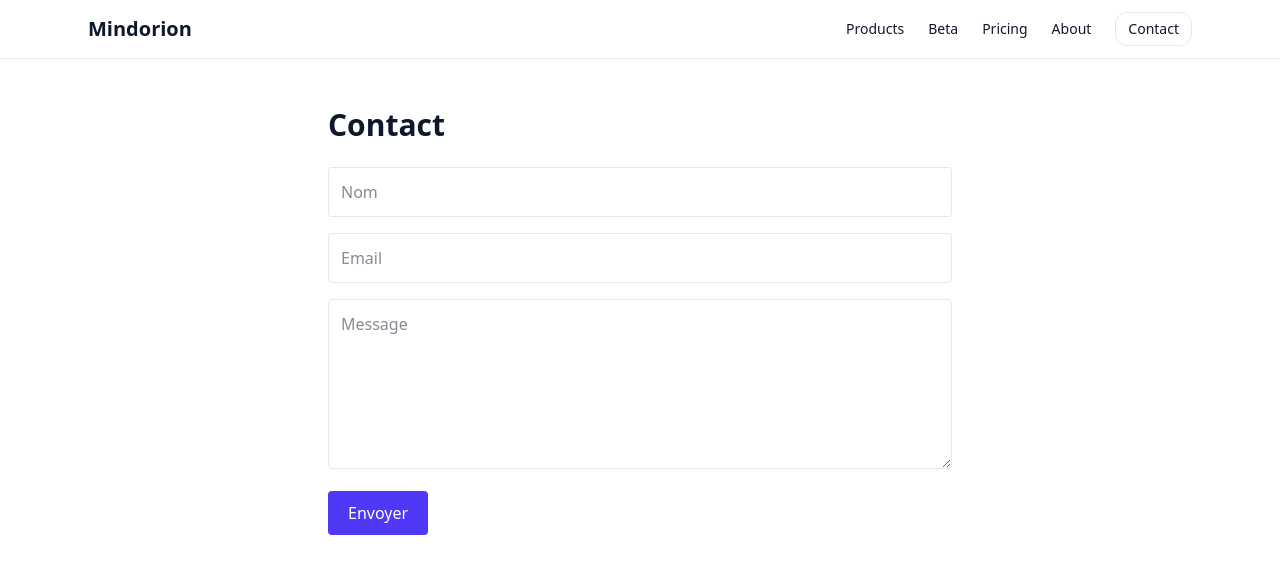
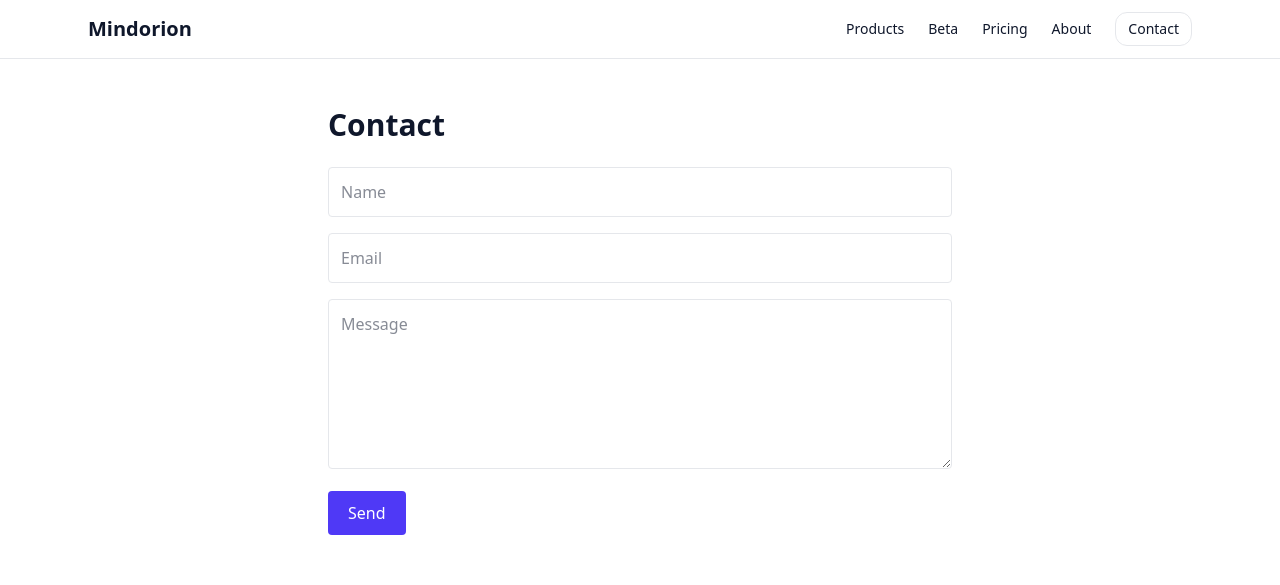
Before and after one commit to Docsafecompany/nextjs-enterprise-mindorion, a Next.js app: page /contact in a window 1280 px wide. Shown: the top 585 px of the page. Built offline with nearby package versions, Linux system fonts and the light colour scheme.

Commit message:
Update page.tsx

```diff
--- a/app/contact/page.tsx
+++ b/app/contact/page.tsx
@@ -2,13 +2,13 @@ export default function ContactPage() {
   return (
     <div className="mx-auto max-w-2xl px-6 py-12">
       <h1 className="text-3xl font-bold">Contact</h1>
-      <form action="https://formsubmit.co/TON@EMAIL.com" method="POST" className="mt-6 space-y-4">
+      <form action="https://formsubmit.co/YOUR@EMAIL.com" method="POST" className="mt-6 space-y-4">
         <input type="hidden" name="_next" value="https://mindorion.vercel.app/contact?sent=1" />
         <input type="hidden" name="_captcha" value="false" />
-        <input className="w-full rounded border p-3" name="name" placeholder="Nom" required />
+        <input className="w-full rounded border p-3" name="name" placeholder="Name" required />
         <input className="w-full rounded border p-3" type="email" name="email" placeholder="Email" required />
         <textarea className="w-full rounded border p-3" name="message" placeholder="Message" rows={6} required />
-        <button className="rounded bg-indigo-600 px-5 py-2.5 text-white" type="submit">Envoyer</button>
+        <button className="rounded bg-indigo-600 px-5 py-2.5 text-white" type="submit">Send</button>
       </form>
     </div>
   );
```
